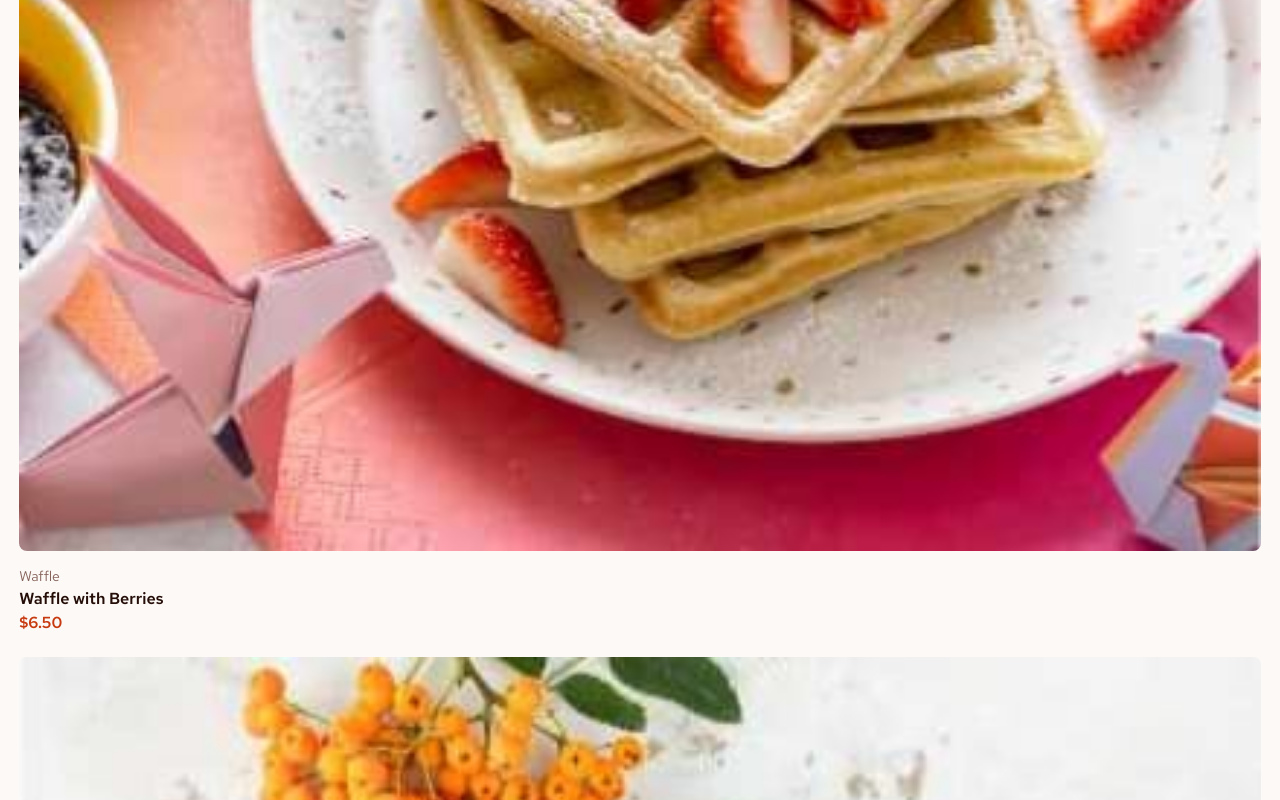
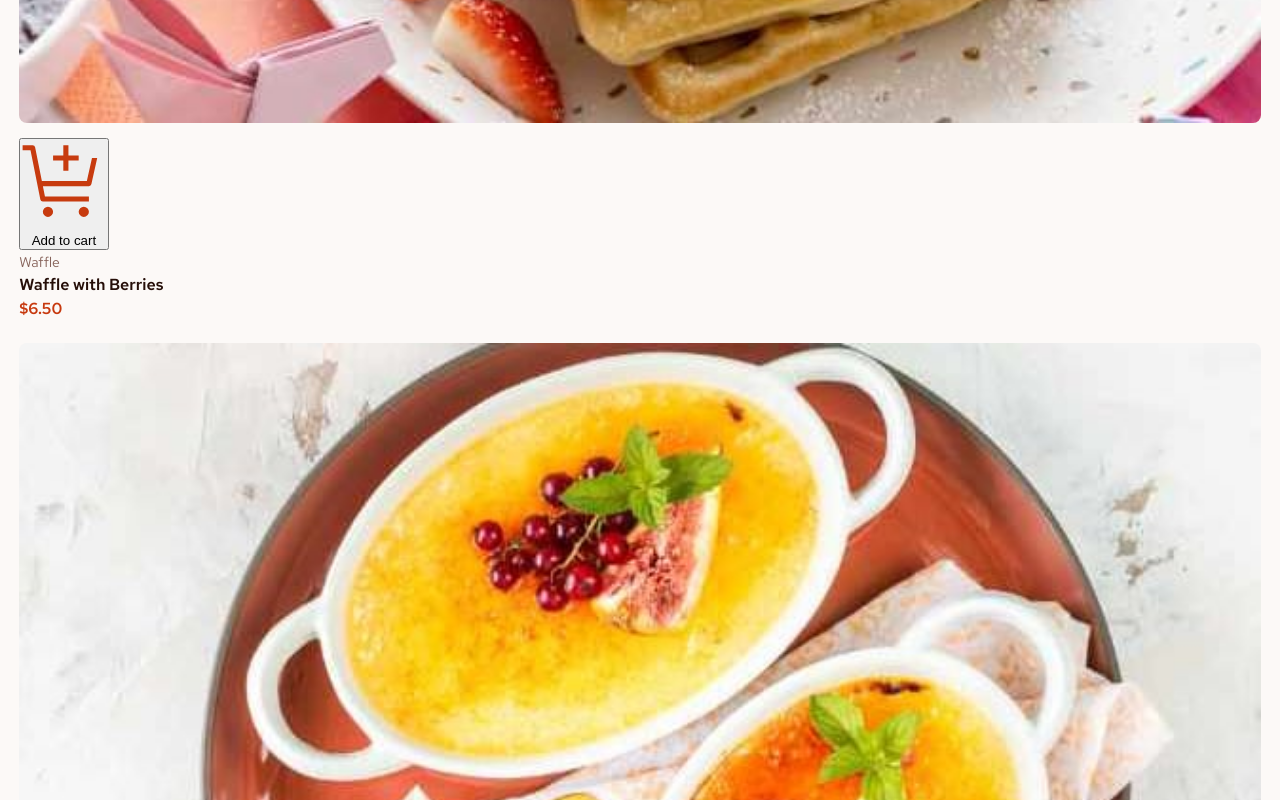
Before and after one commit to nikogalvan/fm-product-list-with-cart, a React (Vite) app: page / in a window 1280 px wide. Shown: the part 760-1560 px from the top of the page. Built offline with nearby package versions, Linux system fonts and the light colour scheme.

Commit message:
feat: add icon cart to ProductCart component

```diff
--- a/src/components/ProductCard/ProductCard.tsx
+++ b/src/components/ProductCard/ProductCard.tsx
@@ -1,24 +1,28 @@
 import React from "react";
 import styles from "./ProductCard.module.scss";
 import { Product } from "../../types";
-
+import iconAddToCart from "../../../public/assets/images/icon-add-to-cart.svg";
 interface ProductCardProps {
   product: Product;
 }
 //TODO: Complete this component with funcionality and style
-const ProductCard: React.FC<ProductCardProps> = ({ product }) => {
-  return (
+const ProductCard: React.FC<ProductCardProps> = ({ product }) => (
   <div className={styles.productCard}>
     <picture>
       <source media="(min-width:1440px)" srcSet={product.image.desktop} />
       <source media="(min-width:768px)" srcSet={product.image.tablet} />
+      <div className={styles.imageContainer}>
         <img src={product.image.mobile} alt={product.name} loading="lazy" />
+        <button className={styles.button}>
+          <img src={iconAddToCart} className={styles.iconCart} />
+          Add to cart
+        </button>
+      </div>
     </picture>
     <p className={styles.category}>{product.category}</p>
     <h3 className={styles.name}>{product.name}</h3>
     <p className={styles.price}>${product.price.toFixed(2)}</p>
   </div>
 );
-};
 
 export default ProductCard;
```
Lines whose indentation alone changed are shown as unchanged.
